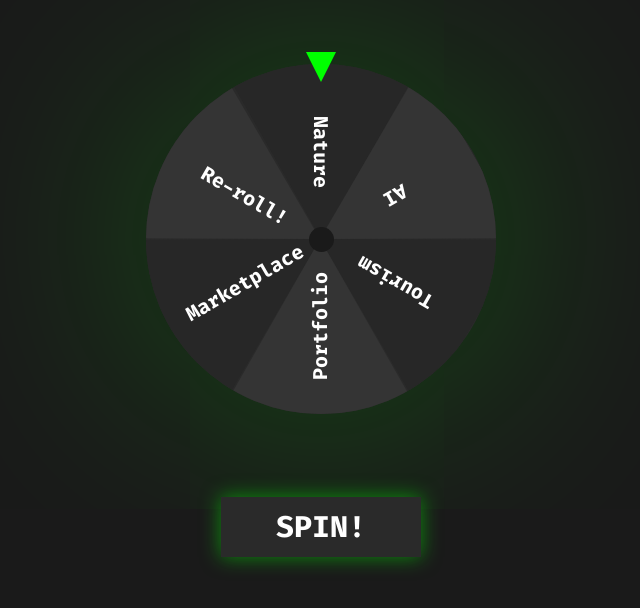
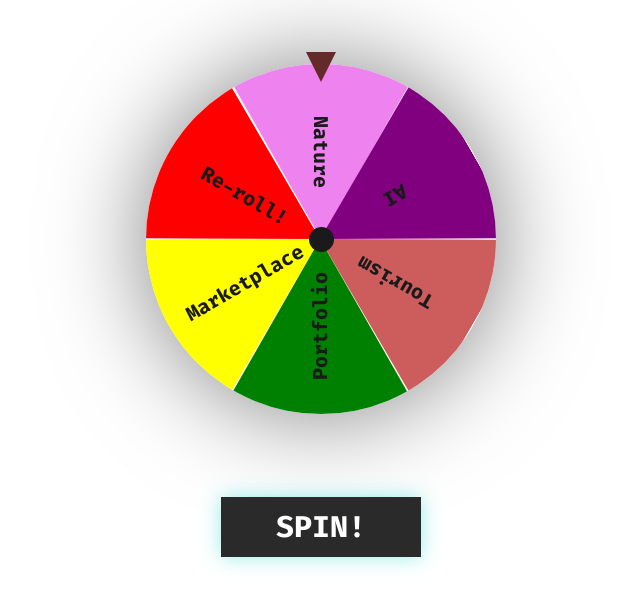
Before and after one commit to OPDhaker/Topic, a plain HTML site: page index.html in a window 1280 px wide. Shown: the whole page, without its empty margins (319-959 px from the left). Drawn offline with Linux system fonts and the light colour scheme.

Commit message:
color changes

```diff
--- a/style.css
+++ b/style.css
@@ -12,18 +12,18 @@ body {
   align-items: center;
   justify-content: center;
   max-height: 100vh;
-  background: #1a1a1a;
+  background: #fff;
 }
 
 .container {
   width: 350px;
   height: 350px;
   margin-top: 5%;
-  background: #2a2a2a;
+  background: #fff;
   position: relative;
   border-radius: 50%;
   overflow: hidden;
-  box-shadow: 0 0 1000px -40px rgba(0, 255, 0, 0.5);
+  box-shadow: 0 0 100px 0 rgba(0, 0, 0, 0.5);
   transition: 3s all;
 }
 
@@ -42,37 +42,37 @@ body {
   font-weight: 1000;
   /* font-family: monospace; */
   /* letter-spacing: 5px; */
-  color: #fff;
+  color: #1a1a1a;
   writing-mode: vertical-rl;
 }
 
 .container .one {
-  background: #272727;
+  background: violet;
   left: 50%;
 }
 
 .container .two {
-  background: #343434;
+  background: purple;
   transform: rotate(60deg);
 }
 
 .container .three {
-  background: #272727;
+  background: indianred;
   transform: rotate(120deg);
 }
 
 .container .four {
-  background: #343434;
+  background: green;
   transform: rotate(180deg);
 }
 
 .container .five {
-  background: #272727;
+  background: yellow;
   transform: rotate(240deg);
 }
 
 .container .six {
-  background: #343434;
+  background: red;
   transform: rotate(300deg);
 }
 
@@ -96,18 +96,18 @@ body {
   font-weight: 1000;
   color: #fff;
   cursor: pointer;
-  box-shadow: 0 0 20px rgba(0, 255, 0, 0.5);
+  box-shadow: 0 0 20px rgba(104, 230, 223, 0.7);
   transform: 0.2s all;
 }
 
 #spin:hover {
-  box-shadow: 0 0 10px rgba(0, 255, 0, 0.5);
+  box-shadow: 0 0 10px rgba(71, 158, 154, 0.7);
 }
 
 .stopper {
   height: 30px;
   width: 30px;
-  background: rgb(0, 255, 0);
+  background: rgb(100, 41, 41);
   position: absolute;
   margin-top: -280px;
   clip-path: polygon(100% 0, 50% 100%, 0 0);
```
